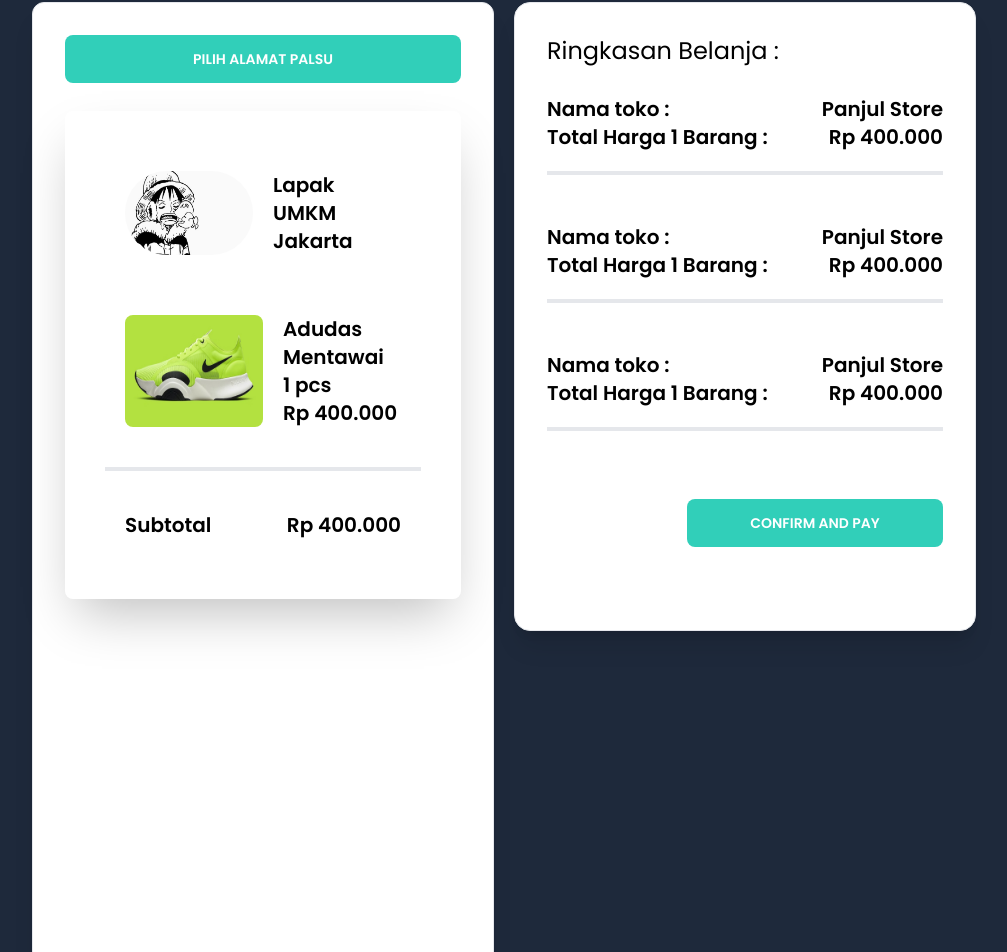
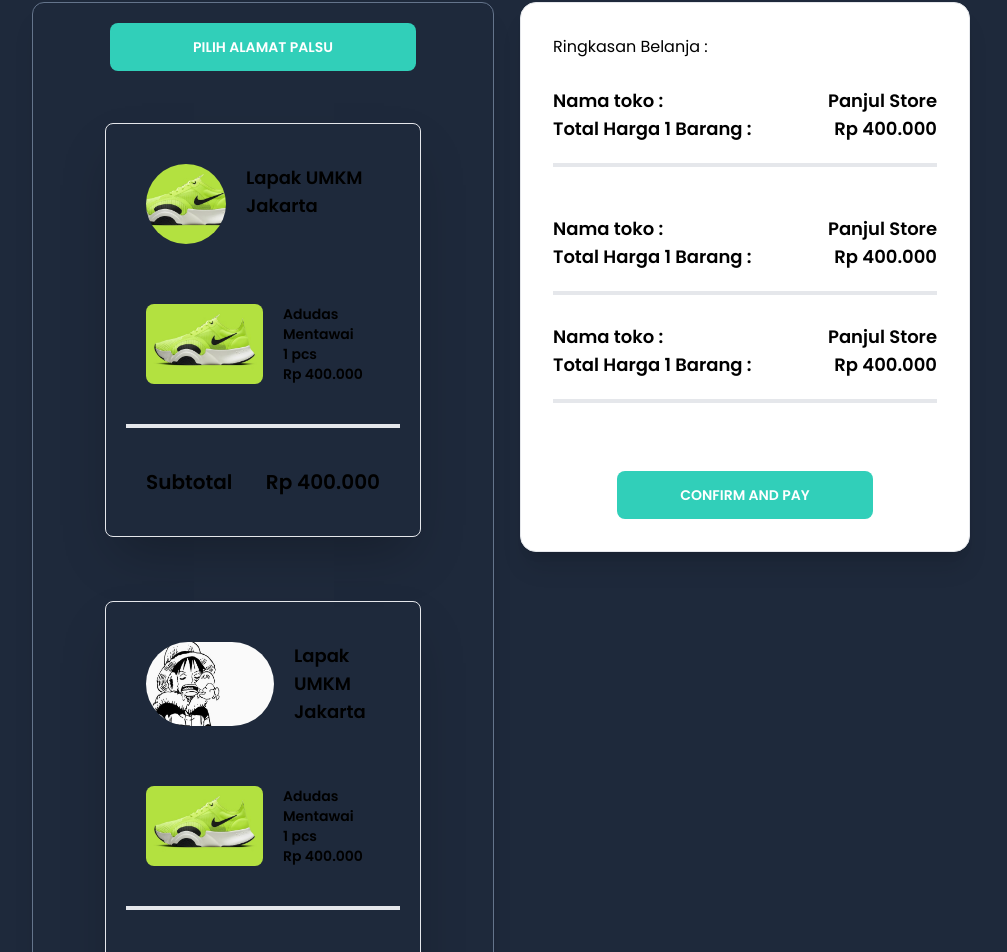
Before and after one commit to ALTA-LapakUMKM-Group-2/LapakUMKM-FE, a React (Vite) app: page /payment in a window 1280 px wide. Shown: the part 191-1143 px from the top of the page, without its empty margins (136-1143 px from the left). Built offline with nearby package versions, Linux system fonts and the light colour scheme; no server answers; what prettier-plugin-tailwindcss would draw is missing.

Commit message:
Test Deploy Pase 1

```diff
--- a/index.html
+++ b/index.html
@@ -7,8 +7,10 @@
     <title>Lapak UMKM</title>
 
     <link rel="preconnect" href="https://fonts.googleapis.com">
-<link rel="preconnect" href="https://fonts.gstatic.com" crossorigin>
-<link href="https://fonts.googleapis.com/css2?family=Poppins:wght@300;400;500;600;700&display=swap" rel="stylesheet">
+    <link rel="preconnect" href="https://fonts.gstatic.com" crossorigin>
+    <link
+    href="https://fonts.googleapis.com/css2?family=Poppins:ital,wght@0,100;0,200;0,300;0,400;0,500;0,600;0,700;0,800;0,900;1,100;1,200;1,300;1,400;1,500;1,600;1,700;1,800;1,900&display=swap"
+    rel="stylesheet">
 
   </head>
   <body className="dark">
--- a/src/App.tsx
+++ b/src/App.tsx
@@ -14,7 +14,6 @@ import Detail from "./pages/Detail";
 import Login from "./pages/Login";
 import Home from "./pages/Home";
 import NotifikasiCoba from "./pages/NotifikasiCoba";
-import CallbackSSO from "./pages/CallbackSSO";
 import { getDark } from "./utils/redux/reducer/reducer";
 import { useState, useEffect, useMemo } from "react";
 import { GoogleOAuthProvider } from '@react-oauth/google';
@@ -50,7 +49,6 @@ function App() {
           <Route path="/historypembeli" element={<HistoryPembeli />} />
           <Route path="/toko/:name" element={<Toko />} />
           <Route path="/notif" element={<NotifikasiCoba />} />
-          {/* <Route path="/auth/sso-response-callback" element={<CallbackSSO/>}/> */}
         </Routes >
       </BrowserRouter >
     </GoogleOAuthProvider>
--- a/src/components/Navbar.tsx
+++ b/src/components/Navbar.tsx
@@ -31,7 +31,7 @@ const Navbar: React.FC<NavbarProps> = ({ name, email, handleProfile, children, i
 
     // handle log out
     const dispatch = useDispatch()
-    const [cookies, setCookie, removeCookie] = useCookies(['id', 'token']);
+    const [cookies, setCookie, removeCookie] = useCookies(['id', 'token', 'photo_profile']);
     const checkToken = cookies.token
     const navigate = useNavigate()
     const [cart, setCart] = useState([])
@@ -65,6 +65,7 @@ const Navbar: React.FC<NavbarProps> = ({ name, email, handleProfile, children, i
                 dispatch(handleAuth(false));
                 removeCookie('id');
                 removeCookie('token');
+                removeCookie('photo_profile');
                 navigate("/");
             }
         });
@@ -155,6 +156,7 @@ const Navbar: React.FC<NavbarProps> = ({ name, email, handleProfile, children, i
         setTheme(theme === "dark" ? "light" : "dark");
     };
 
+    console.log('poto', cookies.photo_profile)
 
     return (
         <div className="navbar py-4 w-full bg-base-100 shadow-md z-10 sticky top-0 text-white border-b-2 dark:border-b-2 dark:border-lapak justify-center dark:bg-slate-800 ">
@@ -205,7 +207,7 @@ const Navbar: React.FC<NavbarProps> = ({ name, email, handleProfile, children, i
 
                             <div className="avatar">
                                 <div className="w-14 rounded-full">
-                                    <img src={checkToken && photo ? photo : Default} />
+                                    <img src={checkToken && photo ? photo : cookies.photo_profile ? cookies.photo_profile : Default } />
                                 </div>
                             </div>
 
--- a/src/pages/Home.tsx
+++ b/src/pages/Home.tsx
@@ -114,7 +114,7 @@ const Home = () => {
                 <div className="mt-10 mx-auto w-3/6">
                     <p className='dark:text-white text-xl font-semibold'>Cari Berdasarkan Kategori</p>
                     <div className="flex w-full space-x-10 relative overflow-x-auto p-5">
-                        {category.map((item: any, index: any) => {
+                        {category?.map((item: any, index: any) => {
                             console.log("item test", item);
 
                             return (
@@ -144,7 +144,7 @@ const Home = () => {
                                         size={item.size}
                                         key={index}
                                         produkName={item.product_name}
-                                        location='jakarta'
+                                        location={item.user.address}
                                         sell={item.stock_sold}
                                         id={item.id}
                                         image={item.product_image ? item.product_image[0].image : 'https://sellercenter.unkl-ns.com/gallery/items/604/img_604_i55_3_1667709495.jpg'}
--- a/src/pages/HomeFilterPage.tsx
+++ b/src/pages/HomeFilterPage.tsx
@@ -65,6 +65,7 @@ const HomeFilter = () => {
     };
     const [defaultValue, setDefaultValue] = useState('')
     const productEndpoint = 'https://lapakumkm.mindd.site/products?'
+
     const filter = `price_min=${formValues.minprice}&price_max=${formValues.maxprice}&rating=${formValues.minrating}&category_id=${formValues.kategori ? formValues.kategori : categoryId}`
     const fetchProduct = async (minPrice: any, maxPrice:any, rating: any, categori_id:any) => {
         setLoading(true)
--- a/src/pages/Payment.tsx
+++ b/src/pages/Payment.tsx
@@ -34,31 +34,33 @@ const Payment = () => {
 
             </Modal>
             <Navbar />
-            <div className="flex flex-col bg-gradient-to-r px-10 min-h-screen ">
-                <div className="grid grid-cols-1 md:grid-cols-2 lg:cols-row-2 w-full md:mx-auto mt-20 md:mt-24 gap-5 pb-32 md:px-32 ">
+            <div className="flex flex-col bg-gradient-to-r px-5 md:px-10 ">
+                <div className="grid grid-cols-1 lg:grid-cols-2 w-full lg:mx-auto mt-20 md:mt-24 gap-5 pb-32 md:px-32 ">
                     {/* Card 1 */}
-                    <div className="grid grid-rows-2 bg-base-100 shadow-xl border mb-5 h-full rounded-xl">
-                        <div className="card-body">
-                            <div>
-                                <button className='btn w-full bg-lapak hover:bg-lapak border-none mb-5' onClick={() => setShowModal(true)}>
-                                    Pilih Alamat palsu
-                                </button>
-                            </div>
+                    <div className="flex flex-col bg-base-100 shadow-xl border mb-5 h-fit rounded-xl justify-center dark:bg-slate-800 dark:border-slate-500">
+                        <button className='btn lg:w-8/12 bg-lapak hover:bg-sky-500 border-none my-5 mx-auto' onClick={() => setShowModal(true)}>
+                            Pilih Alamat palsu
+                        </button>
+                        <div className="card-body lg:mx-10 2xl:mx-20">
                             {/* nama toko dan foto */}
-                            <div className='flex flex-col p-10  rounded-lg shadow-2xl'>
+                            <div className='flex flex-col p-2 md:p-5 rounded-lg shadow-2xl border border-gray'>
                                 <div className='flex'>
-                                    <div className='flex flex-row gap-5 p-5'>
-                                        <img src={FotoProfile} className='w-32 rounded-full' />
-                                        <div className='flex flex-col text-xl font-semibold'>
+                                    <div className='flex flex-row gap-5 p-2 md:p-5'>
+                                    <div className="avatar">
+                                        <div className="w-20 rounded-full">
+                                            <img src={dai} />
+                                        </div>
+                                    </div>
+                                        <div className='flex flex-col text-sm md:text-lg 2xl:text-xl font-semibold'>
                                             <h1>Lapak UMKM</h1>
                                             <h1>Jakarta</h1>
                                         </div>
                                     </div>
                                 </div>
                                 {/*selesai*/}
-                                <div className='flex flex-row mt-5 gap-5  p-5'>
-                                    <img src={dai} className='rounded-lg w-1/2' />
-                                    <div className='flex flex-col text-xl font-semibold justify-center'>
+                                <div className='flex flex-row mt-5 gap-5 p-2 md:p-5'>
+                                    <img src={dai} className='rounded-lg cover w-20 md:w-1/2' />
+                                    <div className='flex flex-col text-sm 2xl:text-xl font-semibold justify-center'>
                                         <h1>Adudas Mentawai</h1>
                                         <h1>1 pcs</h1>
                                         <h1>Rp 400.000</h1>
@@ -66,31 +68,60 @@ const Payment = () => {
                                 </div>
                                 <div className='border-2 mt-5 mb-5'>
                                 </div>
-                                <div className='flex flex-row justify-between p-5 text-xl font-semibold'>
+                                <div className='flex flex-row justify-between p-2 md:p-5 text-sm md:text-xl font-semibold'>
                                     <h1>Subtotal</h1>
                                     <h1>Rp 400.000</h1>
                                 </div>
                             </div>
-
+                            {/* end first card */}
+                        </div>
+                        <div className="card-body lg:mx-10 2xl:mx-20">
+                            {/* nama toko dan foto */}
+                            <div className='flex flex-col p-2 md:p-5 rounded-lg shadow-2xl border border-gray'>
+                                <div className='flex'>
+                                    <div className='flex flex-row gap-5 p-2 md:p-5'>
+                                        <img src={FotoProfile} className='w-16 md:w-32 rounded-full' />
+                                        <div className='flex flex-col text-sm md:text-lg 2xl:text-xl font-semibold'>
+                                            <h1>Lapak UMKM</h1>
+                                            <h1>Jakarta</h1>
+                                        </div>
+                                    </div>
+                                </div>
+                                {/*selesai*/}
+                                <div className='flex flex-row mt-5 gap-5 p-2 md:p-5'>
+                                    <img src={dai} className='rounded-lg cover w-20 md:w-1/2' />
+                                    <div className='flex flex-col text-sm 2xl:text-xl font-semibold justify-center'>
+                                        <h1>Adudas Mentawai</h1>
+                                        <h1>1 pcs</h1>
+                                        <h1>Rp 400.000</h1>
+                                    </div>
+                                </div>
+                                <div className='border-2 mt-5 mb-5'>
+                                </div>
+                                <div className='flex flex-row justify-between p-2 md:p-5 text-sm md:text-xl font-semibold'>
+                                    <h1>Subtotal</h1>
+                                    <h1>Rp 400.000</h1>
+                                </div>
+                            </div>
                             {/* end first card */}
                         </div>
                     </div>
                     {/* Card 2 */}
-                    <div className="grid grid-rows-2 gap-5">
+                    <div className="grid grid-rows-1 gap-5">
 
                         {/* End Card 2 */}
 
                         {/* Card 3 */}
 
-                        <div key={`index`} className="card w-full bg-base-100 shadow-xl border mb-5 h-full">
+                        <div key={`index`} className="card bg-base-100 shadow-xl border mb-5 lg:w-[450px] lg:mx-auto h-fit">
                             <div className="card-body">
-                                <h1 className="text-2xl">Ringkasan Belanja :</h1>
+                                <h1 className="2xl:text-2xl">Ringkasan Belanja :</h1>
                                 <div>
-                                    <div className="flex flex-row  justify-between mt-5 text-xl font-semibold">
+                                    <div className="flex flex-row  justify-between mt-5 text-sm lg:text-lg font-semibold">
                                         <div>Nama toko :</div>
                                         <div>{`Panjul Store`}</div>
                                     </div>
-                                    <div className="flex flex-row  justify-between  text-xl font-semibold">
+                                    <div className="flex flex-row  justify-between text-sm lg:text-lg  font-semibold">
                                         <div>Total Harga 1 Barang :</div>
                                         <div>{`Rp 400.000`}</div>
                                     </div>
@@ -98,11 +129,11 @@ const Payment = () => {
                                     </div>
                                 </div>
                                 <div>
-                                    <div className="flex flex-row  justify-between mt-5 text-xl font-semibold">
+                                    <div className="flex flex-row  justify-between mt-5 text-sm lg:text-lg font-semibold">
                                         <div>Nama toko :</div>
                                         <div>{`Panjul Store`}</div>
                                     </div>
-                                    <div className="flex flex-row  justify-between  text-xl font-semibold">
+                                    <div className="flex flex-row  justify-between text-sm lg:text-lg font-semibold">
                                         <div>Total Harga 1 Barang :</div>
                                         <div>{`Rp 400.000`}</div>
                                     </div>
@@ -110,18 +141,18 @@ const Payment = () => {
                                     </div>
                                 </div>
                                 <div>
-                                    <div className="flex flex-row  justify-between mt-5 text-xl font-semibold">
+                                    <div className="flex flex-row justify-between mt-5text-sm lg:text-lg font-semibold">
                                         <div>Nama toko :</div>
                                         <div>{`Panjul Store`}</div>
                                     </div>
-                                    <div className="flex flex-row  justify-between  text-xl font-semibold">
+                                    <div className="flex flex-row  justify-between text-sm lg:text-lg font-semibold">
                                         <div>Total Harga 1 Barang :</div>
                                         <div>{`Rp 400.000`}</div>
                                     </div>
                                     <div className='border-2 mt-5 mb-5'>
                                     </div>
                                 </div>
-                                <div className="flex justify-center md:justify-end mt-10">
+                                <div className="flex justify-center mt-10">
                                     <button
                                         className="btn btn-wide flex bg-lapak border-none text-white hover:bg-lapak hover:text-white hover:translate-y-1"
 
```
Also changed, not shown: src/pages/CallbackSSO.tsx (deleted, +0 -49 lines), src/pages/ListProduct.tsx (+6 -6 lines), src/pages/Login.tsx (+6 -2 lines).
